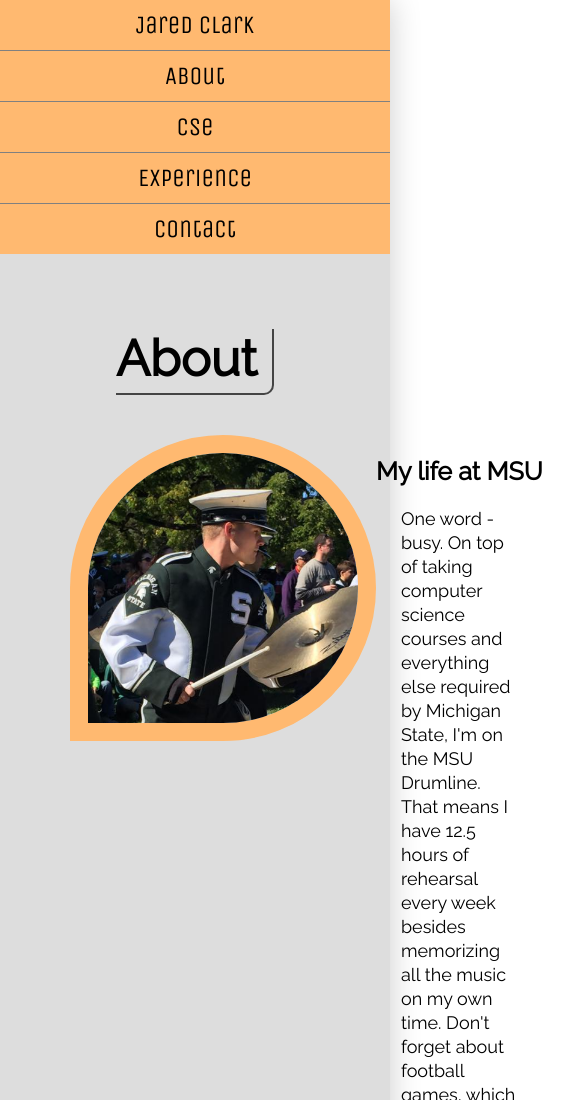
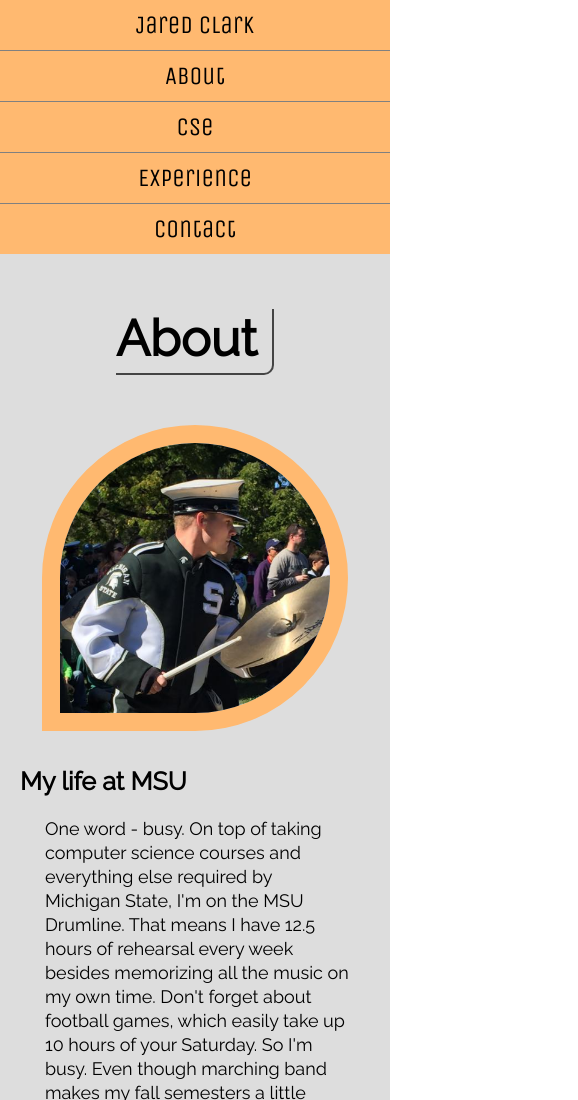
Before and after one commit to clarkr28/clarkr28.github.io, a plain HTML site: page about.html in a window 390 px wide. Shown: the top 1100 px of the page, 578 px wide, since content can reach past the window. Drawn offline with nearby package versions, Linux system fonts and the light colour scheme.

Commit message:
about html now ready for mobile

```diff
--- a/about.html
+++ b/about.html
@@ -44,7 +44,7 @@
 	            on my own time.  Don't forget about football games, which easily take up 10 hours
 	            of your Saturday.  So I'm busy.  Even though marching band makes my fall semesters
 	            a little hectic, I have countless memories that I wouldn't have made without it.
-            </p class="indented-paragraph">
+            </p>
             <h2>Personal Interests</h2>
             <p class="indented-paragraph">
               Aside from being on the drumline, I really enjoy mountain biking on some of Michigan's
--- a/css/about.css
+++ b/css/about.css
@@ -21,3 +21,29 @@
   border-radius: 153px 153px 153px 0px;
   border: 18px solid rgba(255, 185, 112, 1);
 }
+
+@media (max-width: 1100px) {
+  h1 {
+      margin-top: 55px;
+  }
+
+  .two-column-flexbox {
+    flex-direction: column;
+  }
+
+  .element-left {
+    margin: 10px auto;
+  }
+
+  .cymbal-picture {
+    margin: 0 auto;
+  }
+
+  .element-right {
+    padding-left: 20px;
+  }
+
+  .indented-paragraph {
+    padding-right: 40px;
+  }
+}
--- a/css/screen.css
+++ b/css/screen.css
@@ -107,6 +107,10 @@ h2 {
 }
 
 @media (max-width: 1100px) {
+  h1 {
+      margin-top: 45px;
+  }
+
   body {
     width: 100%;
   }
@@ -122,6 +126,10 @@ h2 {
 }
 
 @media (max-width: 600px) {
+  h1 {
+      margin-top: 55px;
+  }
+
   nav {
     flex-direction: column;
   }
```
